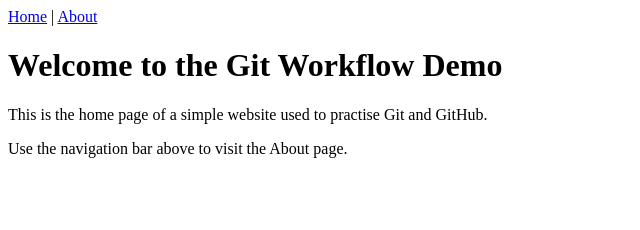
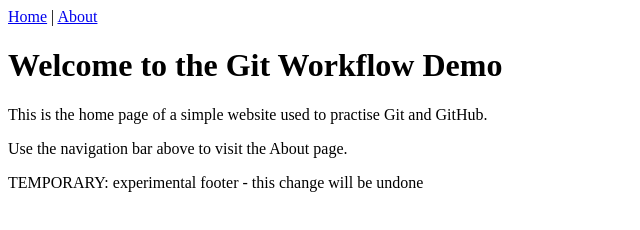
Before and after one commit to arju-prog/git-workflow-assignment, a plain HTML site: page index.html in a window 1280 px wide. Shown: the whole page, without its empty margins (0-640 px from the left). Drawn offline with Linux system fonts and the light colour scheme.

Commit message:
Add experimental footer to index.html (to be undone)

```diff
--- a/index.html
+++ b/index.html
@@ -12,5 +12,6 @@
   <h1>Welcome to the Git Workflow Demo</h1>
   <p>This is the home page of a simple website used to practise Git and GitHub.</p>
   <p>Use the navigation bar above to visit the About page.</p>
+  <footer>TEMPORARY: experimental footer - this change will be undone</footer>
 </body>
 </html>
```
